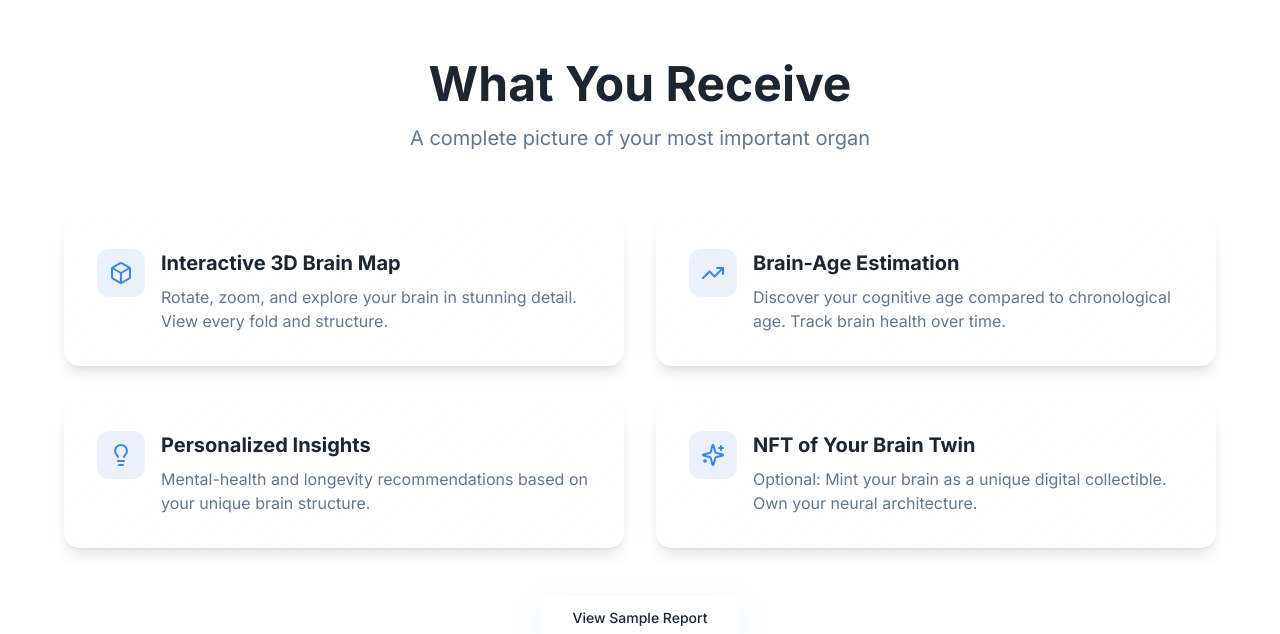
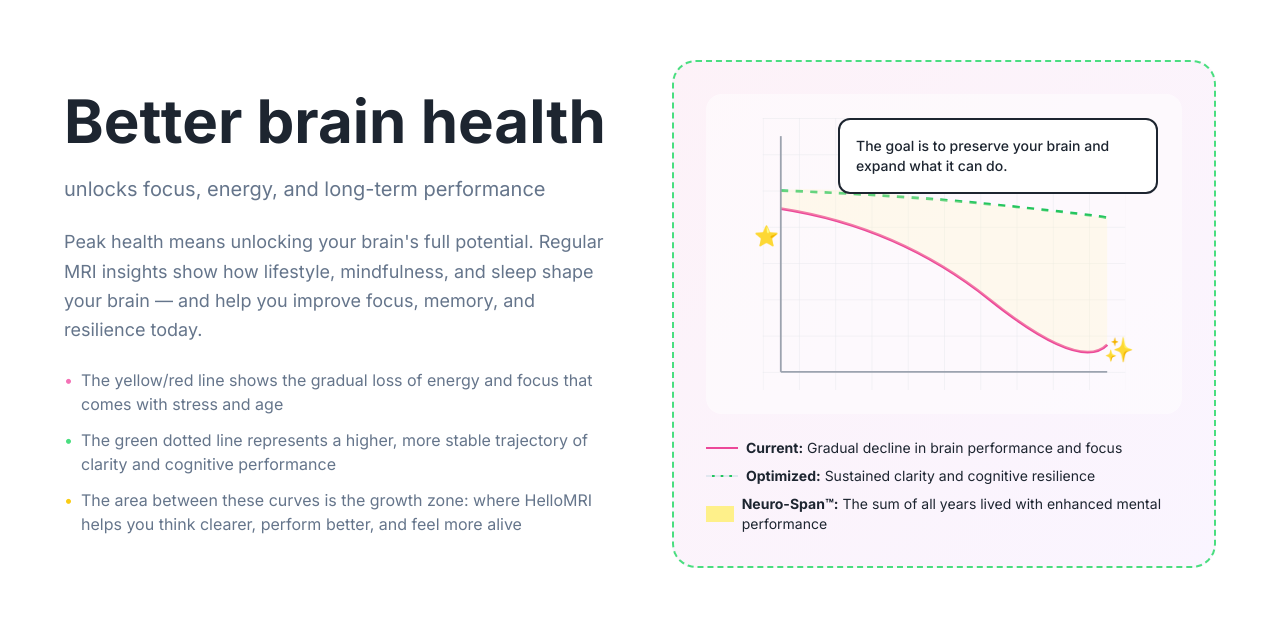
Before and after one commit to kondratevakate/brain-map-journey, a React (Vite) app: page / in a window 1280 px wide. Shown: the part 3926-4560 px from the top of the page. Built offline with nearby package versions, Linux system fonts and the light colour scheme; the HTML template or start-up script is replaced by a standard one.

Commit message:
Add new section and animations

```diff
--- /dev/null
+++ b/src/components/BrainHealthSection.tsx
@@ -0,0 +1,122 @@
+const BrainHealthSection = () => {
+  return (
+    <section className="py-24 bg-white relative overflow-hidden">
+      <div className="container mx-auto px-4 relative z-10">
+        <div className="max-w-6xl mx-auto">
+          <div className="grid lg:grid-cols-2 gap-16 items-center">
+            {/* Left - Text Content */}
+            <div className="space-y-6">
+              <h2 className="text-5xl md:text-6xl font-bold text-foreground leading-tight">
+                Better brain health
+              </h2>
+
+              <p className="text-xl text-muted-foreground">
+                unlocks focus, energy, and long-term performance
+              </p>
+
+              <p className="text-lg text-muted-foreground leading-relaxed">
+                Peak health means unlocking your brain's full potential. Regular MRI insights show how lifestyle, mindfulness,
+                and sleep shape your brain — and help you improve focus, memory, and resilience today.
+              </p>
+
+              <ul className="space-y-3 text-muted-foreground">
+                <li className="flex items-start gap-2">
+                  <span className="text-pink-400">•</span>
+                  <span>The yellow/red line shows the gradual loss of energy and focus that comes with stress and age</span>
+                </li>
+                <li className="flex items-start gap-2">
+                  <span className="text-green-400">•</span>
+                  <span>The green dotted line represents a higher, more stable trajectory of clarity and cognitive performance</span>
+                </li>
+                <li className="flex items-start gap-2">
+                  <span className="text-yellow-400">•</span>
+                  <span>The area between these curves is the growth zone: where HelloMRI helps you think clearer, perform better, and feel more alive</span>
+                </li>
+              </ul>
+            </div>
+
+            {/* Right - Graph */}
+            <div className="relative">
+              <div className="bg-gradient-to-br from-pink-50 to-purple-50 rounded-3xl p-8 border-2 border-green-400 border-dashed">
+                {/* Graph content */}
+                <div className="relative h-80 bg-white/50 rounded-2xl p-6">
+                  {/* Title box */}
+                  <div className="absolute top-6 right-6 bg-white border-2 border-foreground p-4 rounded-lg max-w-xs">
+                    <p className="text-sm font-medium text-foreground">
+                      The goal is to preserve your brain and expand what it can do.
+                    </p>
+                  </div>
+
+                  {/* SVG Graph */}
+                  <svg className="w-full h-full" viewBox="0 0 400 300">
+                    {/* Grid lines */}
+                    <defs>
+                      <pattern id="grid" width="40" height="40" patternUnits="userSpaceOnUse">
+                        <path d="M 40 0 L 0 0 0 40" fill="none" stroke="#e5e7eb" strokeWidth="1"/>
+                      </pattern>
+                    </defs>
+                    <rect width="400" height="300" fill="url(#grid)" />
+
+                    {/* Current decline curve (pink/red) */}
+                    <path
+                      d="M 20 100 Q 150 120 250 200 T 380 250"
+                      fill="none"
+                      stroke="#ec4899"
+                      strokeWidth="3"
+                    />
+
+                    {/* Optimized curve (green dotted) */}
+                    <path
+                      d="M 20 80 Q 150 85 250 95 T 380 110"
+                      fill="none"
+                      stroke="#22c55e"
+                      strokeWidth="3"
+                      strokeDasharray="8 8"
+                    />
+
+                    {/* Fill area between curves */}
+                    <path
+                      d="M 20 100 Q 150 120 250 200 T 380 250 L 380 110 Q 250 95 150 85 T 20 80 Z"
+                      fill="#fef3c7"
+                      opacity="0.3"
+                    />
+
+                    {/* Axes */}
+                    <line x1="20" y1="280" x2="380" y2="280" stroke="#9ca3af" strokeWidth="2" />
+                    <line x1="20" y1="20" x2="20" y2="280" stroke="#9ca3af" strokeWidth="2" />
+                  </svg>
+
+                  {/* Stars/sparkles decoration */}
+                  <div className="absolute bottom-12 right-12">
+                    <span className="text-2xl">✨</span>
+                  </div>
+                  <div className="absolute top-32 left-12">
+                    <span className="text-xl">⭐</span>
+                  </div>
+                </div>
+
+                {/* Legend */}
+                <div className="mt-6 space-y-2 text-sm">
+                  <div className="flex items-center gap-2">
+                    <div className="w-8 h-0.5 bg-pink-500"></div>
+                    <span className="text-foreground"><strong>Current:</strong> Gradual decline in brain performance and focus</span>
+                  </div>
+                  <div className="flex items-center gap-2">
+                    <div className="w-8 h-0.5 bg-green-500 border-t-2 border-dashed"></div>
+                    <span className="text-foreground"><strong>Optimized:</strong> Sustained clarity and cognitive resilience</span>
+                  </div>
+                  <div className="flex items-center gap-2">
+                    <div className="w-8 h-4 bg-yellow-200"></div>
+                    <span className="text-foreground"><strong>Neuro-Span™:</strong> The sum of all years lived with enhanced mental performance</span>
+                  </div>
+                </div>
+              </div>
+            </div>
+          </div>
+        </div>
+      </div>
+    </section>
+  );
+};
+
+export default BrainHealthSection;
--- a/src/components/HowItWorksSteps.tsx
+++ b/src/components/HowItWorksSteps.tsx
@@ -1,4 +1,18 @@
 import { Brain } from "lucide-react";
+
+// Add keyframes for slide-in animation
+const styles = `
+  @keyframes fadeInUp {
+    from {
+      opacity: 0;
+      transform: translateY(30px);
+    }
+    to {
+      opacity: 1;
+      transform: translateY(0);
+    }
+  }
+`;
 
 const steps = [
   {
@@ -26,6 +40,8 @@ const steps = [
 
 const HowItWorksSteps = () => {
   return (
+    <>
+      <style>{styles}</style>
       <section className="py-24 bg-white relative overflow-hidden">
         <div className="container mx-auto px-4 relative z-10">
           <div className="max-w-6xl mx-auto">
@@ -36,10 +52,15 @@ const HowItWorksSteps = () => {
             </div>
 
             <div className="space-y-20">
-            {steps.map((step) => (
+              {steps.map((step, index) => (
                 <div
                   key={step.number}
                   className="grid md:grid-cols-2 gap-12 items-center"
+                  style={{
+                    animationDelay: `${index * 0.2}s`,
+                    opacity: 0,
+                    animation: `fadeInUp 0.6s ease-out ${index * 0.2}s forwards`
+                  }}
                 >
                   {/* Left - Icon */}
                   <div className="flex justify-center md:justify-end">
@@ -101,6 +122,7 @@ const HowItWorksSteps = () => {
           </div>
         </div>
       </section>
+    </>
   );
 };
 
--- a/src/pages/Index.tsx
+++ b/src/pages/Index.tsx
@@ -4,6 +4,7 @@ import HowItWorks from "@/components/HowItWorks";
 import PersonalizedPathways from "@/components/PersonalizedPathways";
 import IntegratedHealth from "@/components/IntegratedHealth";
 import HowItWorksSteps from "@/components/HowItWorksSteps";
+import BrainHealthSection from "@/components/BrainHealthSection";
 import WhatYouReceive from "@/components/WhatYouReceive";
 import WhyItMatters from "@/components/WhyItMatters";
 import MRIMap from "@/components/MRIMap";
@@ -22,6 +23,7 @@ const Index = () => {
       <PersonalizedPathways />
       <IntegratedHealth />
       <HowItWorksSteps />
+      <BrainHealthSection />
       <WhatYouReceive />
       <WhyItMatters />
       <MRIMap />
```
Lines whose indentation alone changed are shown as unchanged.
